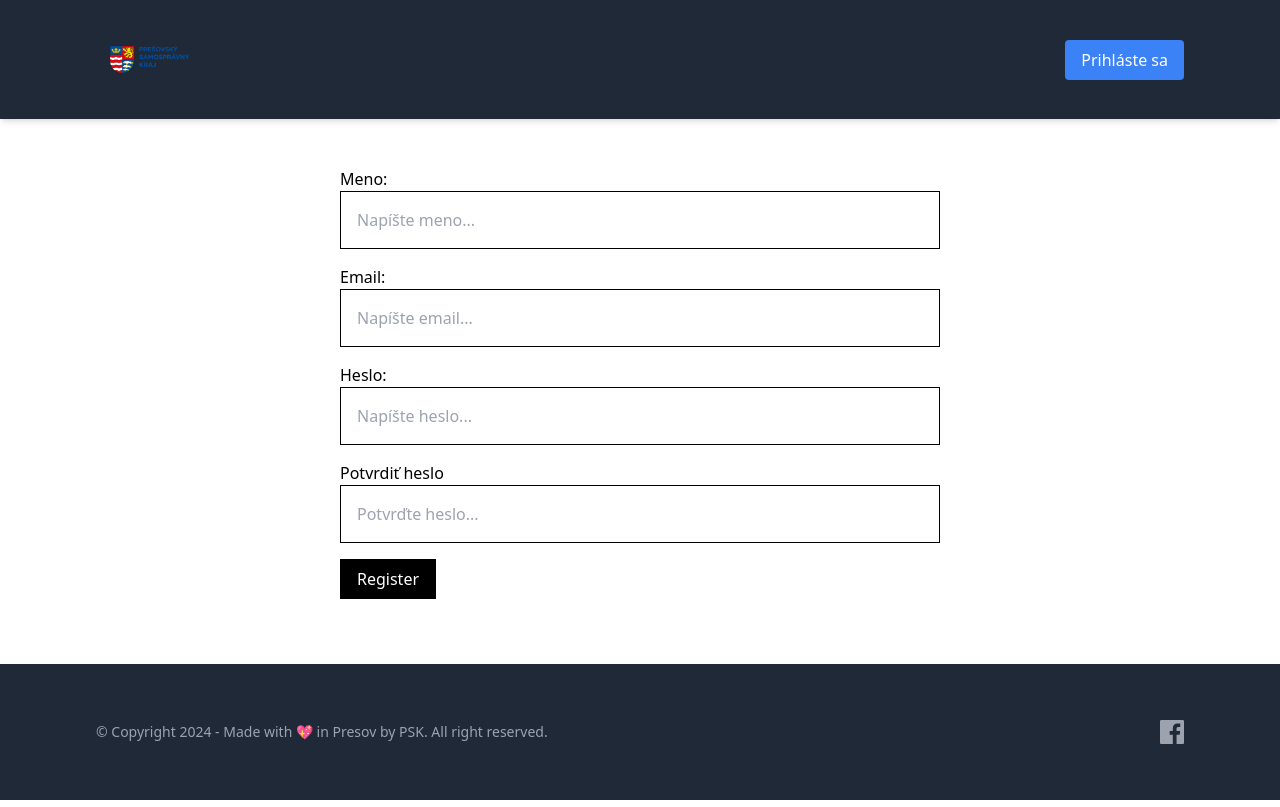
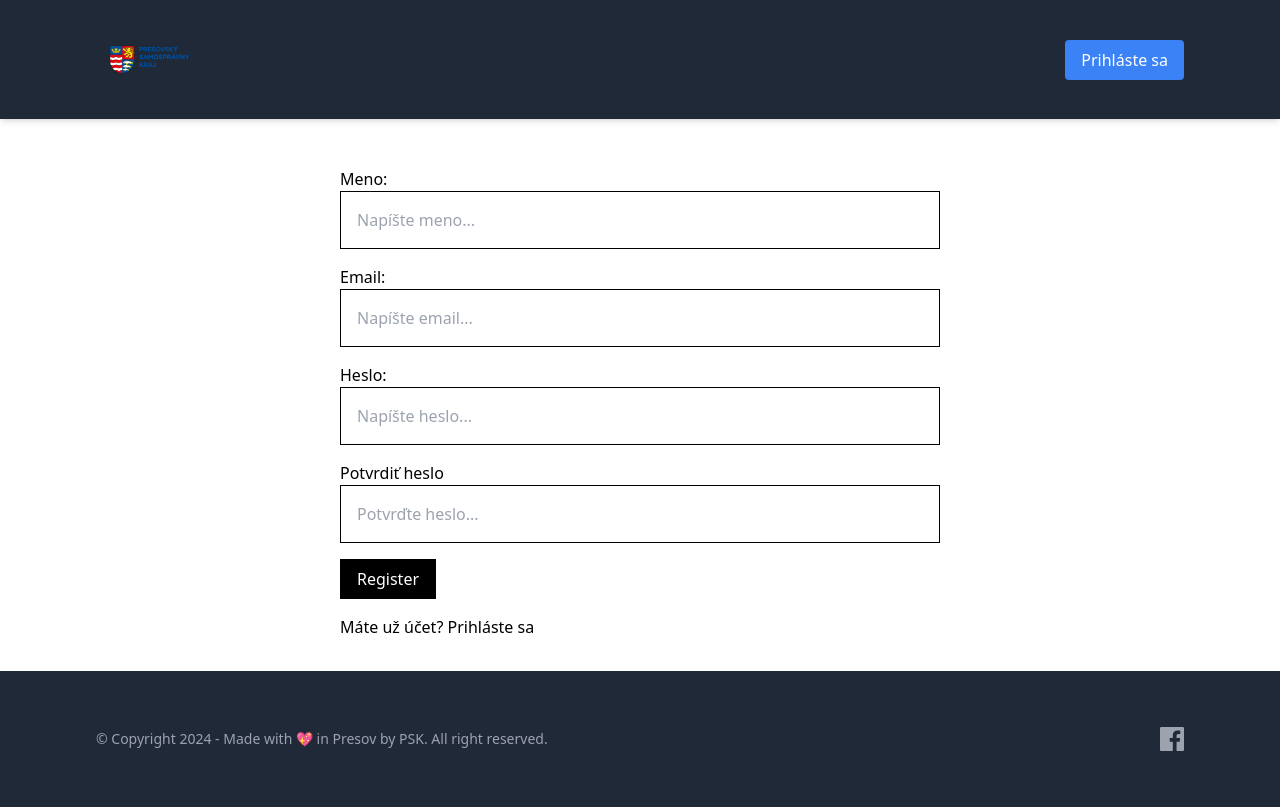
Before and after one commit to Stefan8412/vote, a React (Vite) app: page /register in a window 1280 px wide. Built offline with nearby package versions, Linux system fonts and the light colour scheme; no server answers.

Commit message:
add register

```diff
--- a/src/components/Header.jsx
+++ b/src/components/Header.jsx
@@ -47,6 +47,14 @@ const Header = () => {
           {user ? (
             <>
               <button
+                onClick={() => handleMenuClick("/profile")}
+                className={` hover:text-red-300 ${
+                  activeLink === "/profile" ? "text-red-400 font-bold" : ""
+                }`}
+              >
+                Ako hlasovať
+              </button>
+              <button
                 onClick={() => handleMenuClick("/")}
                 className={` hover:text-red-300 ${
                   activeLink === "/" ? "text-red-400 font-bold" : ""
@@ -54,14 +62,7 @@ const Header = () => {
               >
                 Rovné hlasovanie
               </button>
-              <button
-                onClick={() => handleMenuClick("/profile")}
-                className={` hover:text-red-300 ${
-                  activeLink === "/profile" ? "text-red-400 font-bold" : ""
-                }`}
-              >
-                Ako hlasovať
-              </button>
+
               <button
                 onClick={() => handleMenuClick("/voteweight")}
                 className={` hover:text-red-300 ${
--- a/src/pages/Login.jsx
+++ b/src/pages/Login.jsx
@@ -58,9 +58,9 @@ const Login = () => {
           </div>
         </form>
 
-        {/* <p>
+        <p>
           Nemáte účet? <Link to="/register">Registrujte sa</Link>
-        </p> */}
+        </p>
       </div>
     </div>
   );
--- a/src/pages/Register.jsx
+++ b/src/pages/Register.jsx
@@ -77,9 +77,9 @@ const Register = () => {
           </div>
         </form>
 
-        {/* <p>
+        <p>
           Máte už účet? <Link to="/login">Prihláste sa</Link>
-        </p> */}
+        </p>
       </div>
     </div>
   );
```
Also changed, not shown: public/typ_hlasovania_rovne.png (deleted), public/typ_hlasovania_vážené.png (deleted).
